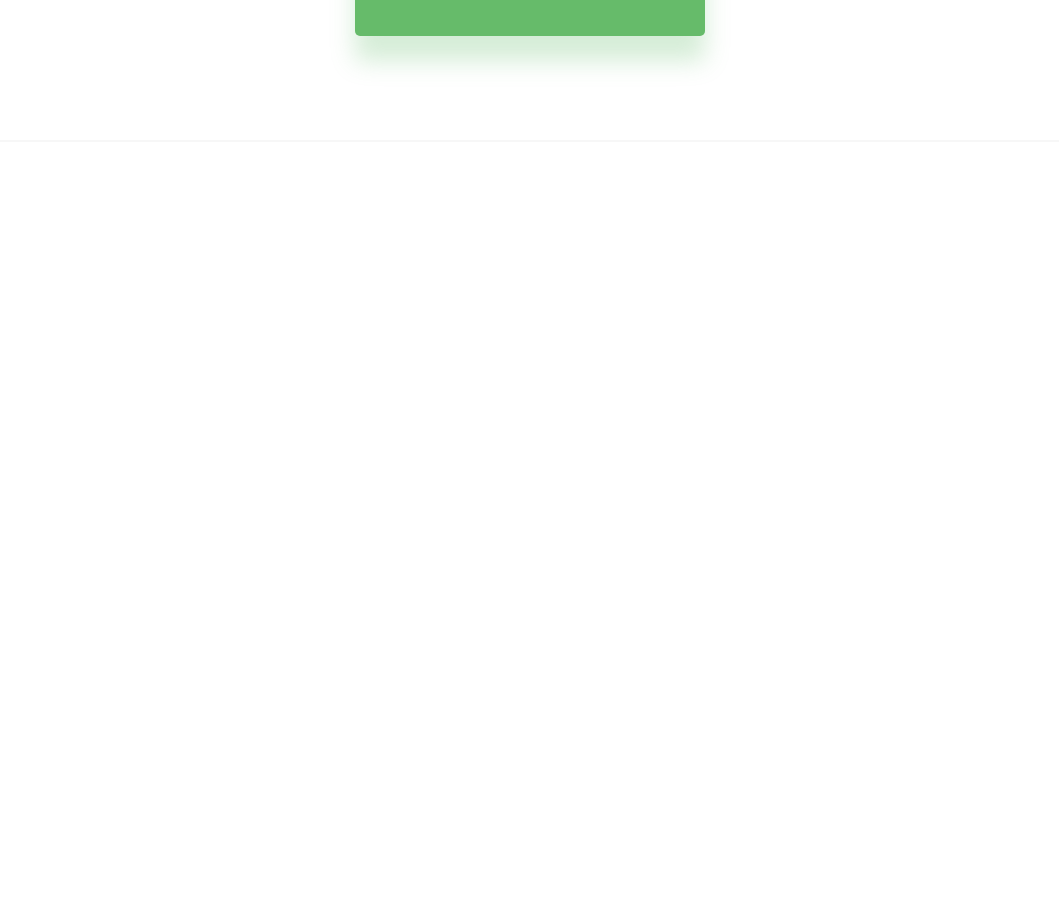
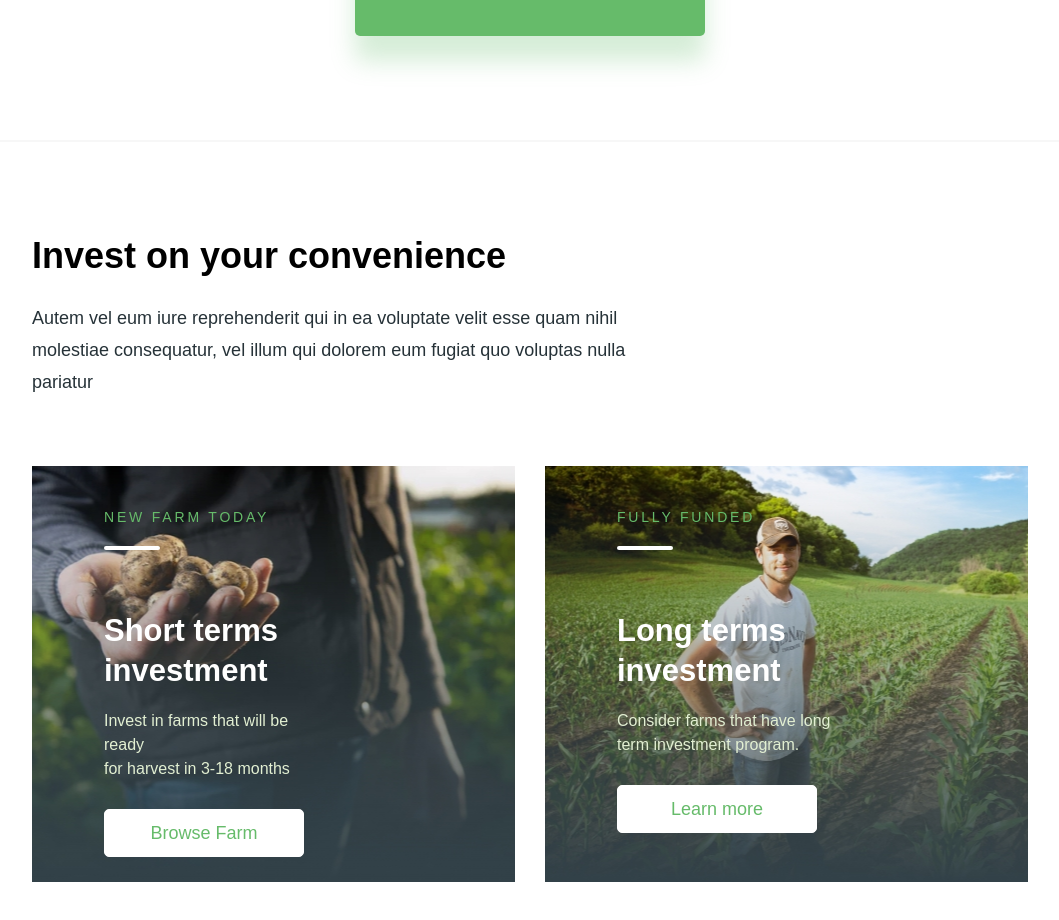
Before and after one commit to kapitoxa/zou-farm-landing, a website: page src/index.html in a window 1280 px wide. Shown: the part 1393-2313 px from the top of the page, without its empty margins (110-1169 px from the left). Before the commit the page ends 1617 px from the top, so only its background shows below. Drawn offline with nearby package versions, Linux system fonts and the light colour scheme; files that its build step writes are made by us from their sources; files whose address does not match are found by name; a web font is replaced by a local one.

Commit message:
convenience section added

```diff
--- a/src/index.html
+++ b/src/index.html
@@ -44,7 +44,7 @@
                         in Agriculture
                     </h1>
                     <div class="description main__description">Zou provides farmes, ranchers, private foresters, and agricultural producers with online self service applications and educational materials.</div>
-                    <button class="button button_medium button_main-color main__button">Invest Now</button>
+                    <button class="button button_size_medium button_color_main main__button">Invest Now</button>
                 </div>
             </div>
         </div>
@@ -52,7 +52,7 @@
 
     <section class="opportunitie">
         <div class="container">
-            <h2 class="title">New Opportunities</h2>
+            <h2 class="title opportunitie__title">New Opportunities</h2>
             <div class="description opportunitie__description">
                 We are the first and the only crowdfunding platform enabling you <br>
                 to help finance our farmers.
@@ -95,5 +95,50 @@
             <hr class="opportunitie__divider">
         </div>
     </section>
+
+    <section class="convenience">
+        <div class="container convenience__container">
+            <h2 class="title">Invest on your convenience</h2>
+            <div class="description convenience__description">
+                Autem vel eum iure reprehenderit qui in ea voluptate velit esse quam nihil <br>
+                molestiae consequatur, vel illum qui dolorem eum fugiat quo voluptas nulla <br>
+                pariatur
+            </div>
+
+            <div class="row convenience__row">
+                <div class="col-md-6">
+                    <div class="convenience-item convenience-item_image_1">
+                        <div class="convenience-item__label">NEW FARM TODAY</div>
+                        <div class="convenience-item__divider"></div>
+                        <div class="convenience-item__title">
+                            Short terms <br>
+                            investment
+                        </div>
+                        <div class="convenience-item__descr">
+                            Invest in farms that will be ready <br>
+                            for harvest in 3-18 months
+                        </div>
+                        <button class="button button_size_large button_color_white convenience-item__button">Browse Farm</button>
+                    </div>
+                </div>
+
+                <div class="col-md-6">
+                    <div class="convenience-item convenience-item_image_2">
+                        <div class="convenience-item__label">FULLY FUNDED</div>
+                        <div class="convenience-item__divider"></div>
+                        <div class="convenience-item__title">
+                            Long terms <br>
+                            investment
+                        </div>
+                        <div class="convenience-item__descr">
+                            Consider farms that have long <br>
+                            term investment program.
+                        </div>
+                        <button class="button button_size_large button_color_white convenience-item__button">Learn more</button>
+                    </div>
+                </div>
+            </div>
+        </div>
+    </section>
 </body>
 </html>
--- a/src/sass/blocks/_buttons.scss
+++ b/src/sass/blocks/_buttons.scss
@@ -10,14 +10,28 @@
     &_mr {
         margin: 0 0 0 auto;
     }
+    &_size {
         &_medium {
             width: 144px;
         }
-    &_main-color {
+        &_large {
+            width: 200px;
+            font-size: 18px;
+            font-weight: 400;
+            line-height: 32px;
+        }
+    }
+    &_color {
+        &_main {
             border: none;
             border-radius: 5px;
             background-color: $main-color;
             color: #ffffff;
             box-shadow: 0px 13px 20px rgba($color: #76C47D, $alpha: 0.4);
         }
+        &_white {
+            background-color: #ffffff;
+            color: $main-color;
         }
+    }
+}
--- /dev/null
+++ b/src/sass/blocks/_convenience.scss
@@ -0,0 +1,53 @@
+.convenience {
+    &__container {
+        padding: 0 72px 117px 72px;
+    }
+    &__description {
+        margin-top: 14px;
+    }
+    &__row {
+        margin-top: 68px;
+    }
+    &-item {
+        padding: 39px 192px 56px 72px;
+        height: 416px;
+        &_image {
+            &_1 {
+                background: url("../img/term-1.jpg") center center/cover no-repeat;
+            }
+            &_2 {
+                background: url("../img/term-2.jpg") center center/cover no-repeat;
+            }
+        }
+        &__label {
+            font-size: 14px;
+            line-height: 24px;
+            letter-spacing: 2.8px;
+            color: $main-color;
+            text-transform: uppercase;
+        }
+        &__divider {
+            margin-top: 17px;
+            width: 56px;
+            height: 4px;
+            border-radius: 2px;
+            background-color: #ffffff;
+        }
+        &__title {
+            margin-top: 61px;
+            font-size: 31px;
+            font-weight: 700;
+            line-height: 40px;
+            color: #ffffff;
+        }
+        &__descr {
+            margin-top: 18px;
+            font-size: 16px;
+            line-height: 24px;
+            color: #e2efd2;
+        }
+        &__button {
+            margin-top: 28px;
+        }
+    }
+}
--- a/src/sass/blocks/_opportunitie.scss
+++ b/src/sass/blocks/_opportunitie.scss
@@ -8,12 +8,14 @@
     &__row {
         margin-top: 100px;
     }
+    &__title {
+        text-align: center;
+    }
     &__description {
         text-align: center;
     }
     &-item {
         height: 405px;
-        // border: 1px solid black;
         border-radius: 5px;
         padding: 50px 30px 15px 30px;
         &__icon {
--- a/src/sass/blocks/_title.scss
+++ b/src/sass/blocks/_title.scss
@@ -3,5 +3,4 @@
     font-size: 36px;
     font-weight: 700;
     line-height: 64px;
-    text-align: center;
 }
--- a/src/sass/style.scss
+++ b/src/sass/style.scss
@@ -15,3 +15,4 @@
 @import "blocks/description";
 @import "blocks/opportunitie";
 @import "blocks/title";
+@import "blocks/convenience";
```
Also changed, not shown: dist/css/style.min.css, dist/index.html. Lines whose indentation alone changed are shown as unchanged.
